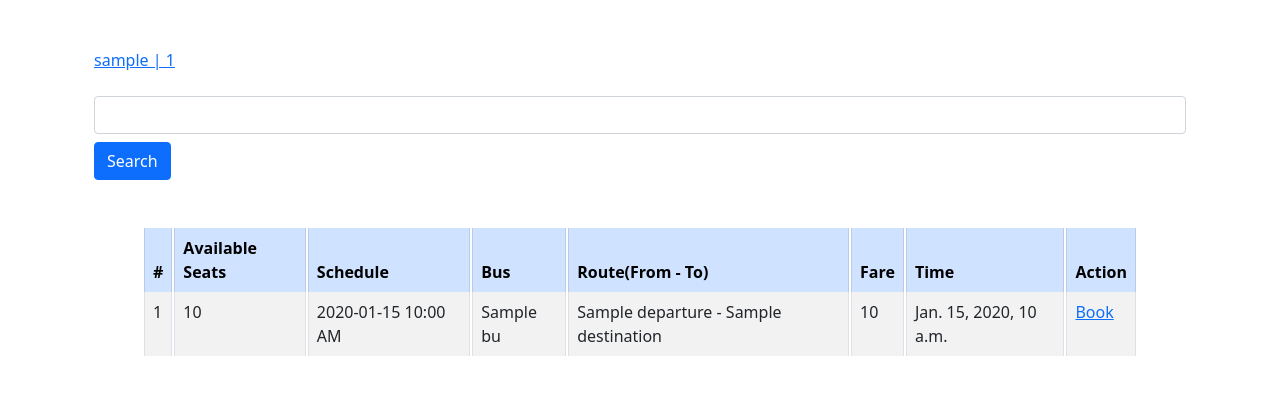
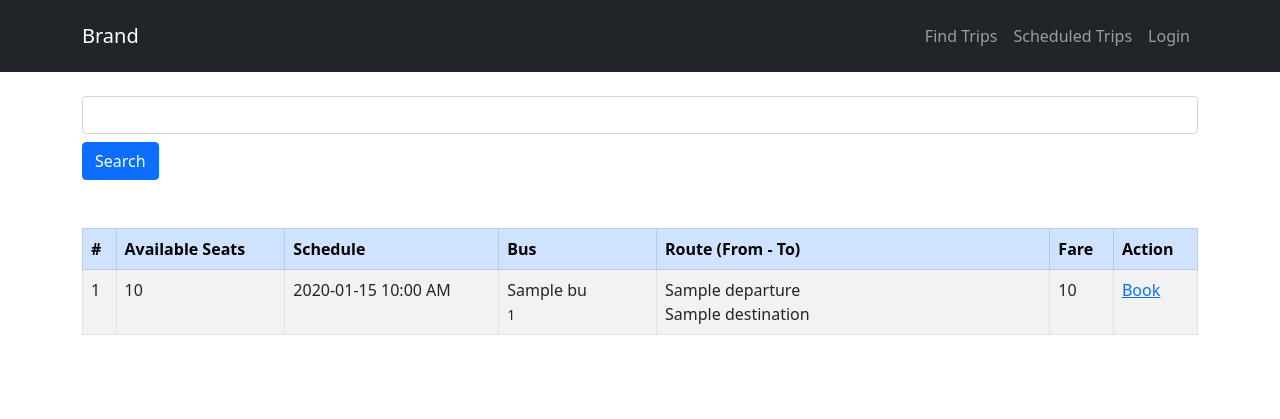
Before and after one commit to Nathaniel81/Bus-Reservation-System, a Django app: template core/templates/core/index.html in a window 1280 px wide. Shown: the top 419 px of the page. Run offline with Django 3.2, Linux system fonts and the light colour scheme; the template is opened without the code that fills it: most values are stand-ins (such as "Sample title", 1, 10 or a date in 2020); some libraries are stand-ins or nearby versions.

Commit message:
Add navbar

```diff
--- a/core/templates/core/base.html
+++ b/core/templates/core/base.html
@@ -27,6 +27,24 @@
 	<title>Bus Reservation System</title>
 </head>
 <body>
+  <div class="navbar navbar-expand navbar-dark bg-dark p-3">
+    <div class="container">
+      <div class="navbar-brand">
+        Brand
+      </div>
+      <ul class="navbar-nav">
+        <li class="nav-item">
+          <a href="" class="nav-link">Find Trips</a>
+        </li>
+        <li class="nav-item">
+          <a href="" class="nav-link">Scheduled Trips</a>
+        </li>
+        <li class="nav-item">
+          <a href="" class="nav-link">Login</a>
+        </li>
+      </ul>
+    </div>
+  </div>
 	<div class="container">
 		{% block content %}
 		{% endblock %}
--- a/core/templates/core/index.html
+++ b/core/templates/core/index.html
@@ -1,20 +1,12 @@
 {% extends 'core/base.html' %}
 {% load static %}
 {% block content %}
-<div class="container">
-	{% for booking in bookings %}
-	<a href="{% url 'detail' booking.code %}">
-		<div class="mt-5">
-			<div>{{ booking.user.username }} | {{ booking.seat_number }}</div>
-		</div>
-	</a>
-	{% endfor %}
+
 	<form method="GET" action="." class="mt-4">
 		<input type="text" name="query" value="{{ query }}"  class="form-control" />
 		<button class="btn btn-primary mt-2">Search</button>
 	</form>
-
-	<div class="m-auto p-5 mb-4">
+	<div class="mt-5 mb-4">
 		<table class="table table-bordered table-hover table-striped">
 			<thead class="table-primary">
 				<tr>
@@ -22,9 +14,8 @@
 					<th>Available Seats</th>
 					<th>Schedule</th>
 					<th>Bus</th>
-					<th>Route(From - To)</th>
+					<th>Route (From - To)</th>
 					<th>Fare</th>
-					<th>Time</th>
 					<th>Action</th>
 				</tr>
 			</thead>
@@ -33,22 +24,39 @@
 				<tr>
 					<td>{{ forloop.counter }}</td>
 					<td>{{ schedule.bus.number_of_seats }}</td>
-					<td>{{ schedule.date|date:"Y-m-d h:i A" }}</td>
-					<td>{{ schedule.bus.name }}</td>
-					<td>{{ schedule.departure }} - {{ schedule.destination }}</td>
+					<td>
+						{{ schedule.date|date:"Y-m-d h:i A" }}
+					</td>
+					<td>
+						<div class="row row-cols-1">
+							<div class="col">
+								{{ schedule.bus.name }}
+							</div>
+							<div class="col">
+								<small class="muted">{{ schedule.bus.number }}</small>
+							</div>
+						</div>
+						</td>
+					<td>
+						<div class="row row-cols-1">
+							<div class="col">
+								{{ schedule.departure }}
+							</div>
+							<div class="col">
+								{{ schedule.destination }}
+							</div>
+						</div>
+					</td>
 					<td>{{ schedule.price }}</td>
-					<td>{{ schedule.time_of_day }}</td>
 					<td><a href="{% url 'booking' schedule.code %}">Book</a></td>
 				</tr>
 				{% endfor %}
 			</tbody>
 		</table>
+	</div>
 
-	</div>
-</div>
 <style>
 	.table {
-		border-collapse: separate;
 		border-spacing:2px 0;
 	}
 </style>
```
Also changed, not shown: core/templates/core/details.html (+9 -0 lines), core/migrations/0008_schedule_status.py (added).
